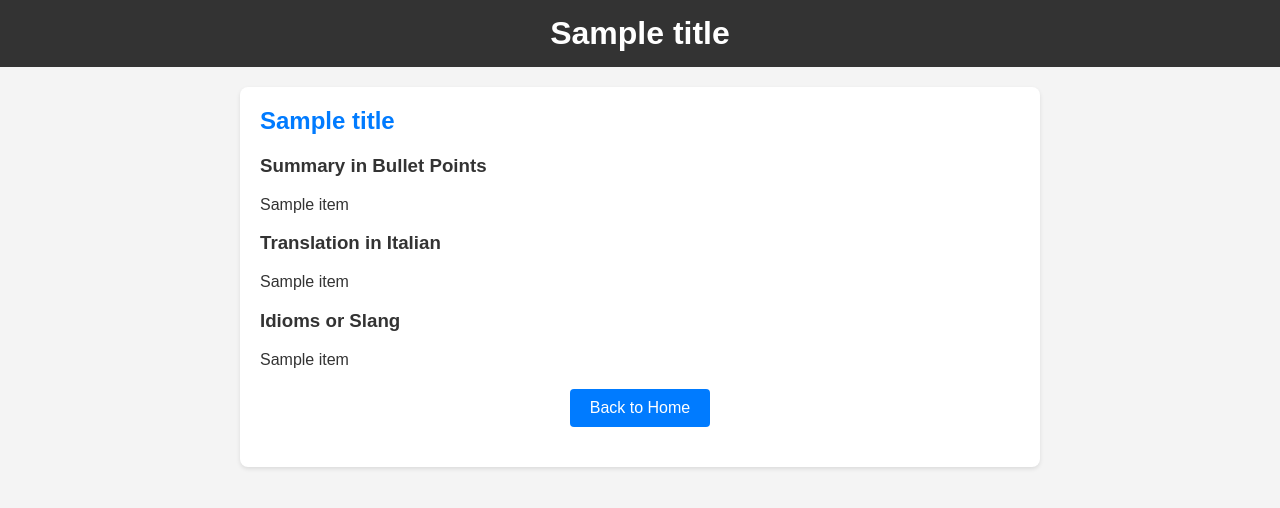
After one commit to acascioli/news_aggregator, a Flask app: template src/news_parser/templates/article.html in a window 1280 px wide. The commit adds this page. Shown: the top 508 px of the page. Run offline with Flask 3, Linux system fonts and the light colour scheme; the template is opened without the code that fills it: most values are stand-ins (such as "Sample title", 1, 10 or a date in 2020).

Commit message:
working translation

```diff
--- a/src/news_parser/app.py
+++ b/src/news_parser/app.py
@@ -1,31 +1,95 @@
-from pprint import pprint
+import os
 
 import feedparser
+import markdown
+import openai
+import requests
+from bs4 import BeautifulSoup
+from dotenv import load_dotenv
 from flask import Flask, render_template, request
+
+load_dotenv()
+
+client = openai.OpenAI(
+    api_key=os.environ.get("OPENAI_API_KEY"),
+)
+
+
+# Function to scrape the content of the news article from its URL
+def scrape_content(url):
+    response = requests.get(url)
+    soup = BeautifulSoup(response.content, "html.parser")
+
+    # This is highly dependent on the website structure; you might need to adjust these selectors.
+    paragraphs = soup.find_all("p")
+    content = " ".join([para.get_text() for para in paragraphs])
+
+    return content
+
+
+# Function to interact with OpenAI API
+def summarize_and_translate(text):
+    # Call the OpenAI API
+    response = openai.chat.completions.create(
+        model="gpt-4o-mini",
+        messages=[
+            {
+                "role": "system",
+                "content": "You are a translator and summarizer. ",
+            },
+            {
+                "role": "system",
+                "content": "Make sure to be consistent with the markdown style troughout the responses. ",
+            },
+            {"role": "user", "content": f"Text: {text}"},
+            {
+                "role": "user",
+                "content": "Task 1: Summarize the above text in bullet points in the original language (source_language).",
+            },
+            {
+                "role": "user",
+                "content": "Task 2: Translate each bullet point into Italian.",
+            },
+            {
+                "role": "user",
+                "content": "Task 3: Identify any idioms or slang used in the original language and list them with an explanation in italian.",
+            },
+        ],
+    )
+
+    # Extract the response
+    output = response.choices[0].message
+    return output
+
 
 app = Flask(__name__)
 
 RSS_FEEDS = {
-    "Yahoo Finance": "https://finance.yahoo.com/news/rssindex",
     "Hacker News": "https://news.ycombinator.com/rss",
-    "Wall Street Journal": "https://feeds.a.dj.com/rss/RSSMarketsMain.xml",
-    "CNBC": "https://search.cnbc.com/rs/search/combinedcms/view.xml?partnerId=wrss01&id=15839069",
+    "BBC News - World": "https://feeds.bbci.co.uk/news/world/rss.xml",
+    "BBC News - Health": "https://feeds.bbci.co.uk/news/health/rss.xml",
+    "BBC News - Tech": "https://feeds.bbci.co.uk/news/technology/rss.xml",
+    "BBC News - Science and Environment": "https://feeds.bbci.co.uk/news/science_and_environment/rss.xml?edition=uk",
+    "Zeit": "https://newsfeed.zeit.de/index",
 }
 
 
-@app.route("/")
-def index():
+def parse_RSS():
     articles = []
     for source, feed in RSS_FEEDS.items():
         parsed_feed = feedparser.parse(feed)
-        pprint(parsed_feed.entries[0])
         entries = [(source, entry) for entry in parsed_feed.entries]
         articles.extend(entries)
 
     articles = sorted(
         articles, key=lambda x: x[1].published_parsed, reverse=True
     )
+    return articles
 
+
+@app.route("/")
+def index():
+    articles = parse_RSS()
     page = request.args.get("page", 1, type=int)
     per_page = 10
     total_articles = len(articles)
@@ -60,5 +124,57 @@ def search():
     return render_template("search_results.html", articles=results, query=query)
 
 
+@app.route("/article/<article_title>")
+def article(article_title):
+    try:
+        articles = parse_RSS()
+        article_title = "".join(e for e in article_title if e.isalnum())
+        current_title = "".join(e for e in articles[1][1].title if e.isalnum())
+        for article in articles:
+            current_title = "".join(e for e in article[1].title if e.isalnum())
+            if current_title == article_title:
+                selected_article = article[1]
+                result = summarize_and_translate(
+                    scrape_content(selected_article.link)
+                )
+                if result.content:
+                    task_1 = (
+                        result.content.split("###")[1]
+                        .split("\n\n")[1]
+                        .split("\n")
+                    )
+                    task_2 = (
+                        result.content.split("###")[2]
+                        .split("\n\n")[1]
+                        .split("\n")
+                    )
+                    task_3 = (
+                        result.content.split("###")[3]
+                        .split("\n\n")[1]
+                        .split("\n")
+                    )
+                    print(task_1)
+                    task_1 = [markdown.markdown(item) for item in task_1]
+                    print(task_1)
+                    task_2 = [markdown.markdown(item) for item in task_2]
+                    task_3 = [markdown.markdown(item) for item in task_3]
+                    # print(task_3)
+                    # if task_3[0][0] == 1:
+                    #     task_3 = [item.split(". ")[-1] for item in task_3]
+                    # else:
+                    #     task_3 = [item.replace(" - ", ": ") for item in task_3]
+                    return render_template(
+                        "article.html",
+                        title=selected_article.title,
+                        link=selected_article.link,
+                        summary=task_1,
+                        translation=task_2,
+                        idioms=task_3,
+                    )
+    except Exception as e:
+        print(e)
+        return "Something went wrong!"
+
+
 if __name__ == "__main__":
     app.run(debug=True)
--- /dev/null
+++ b/src/news_parser/templates/article.html
@@ -0,0 +1,44 @@
+<!doctype html>
+<html lang="en">
+    <head>
+        <meta charset="UTF-8" />
+        <meta name="viewport" content="width=device-width, initial-scale=1.0" />
+        <title>{{ title }}</title>
+        <link
+            rel="stylesheet"
+            href="{{ url_for('static', filename='style.css') }}"
+        />
+    </head>
+    <body>
+        <header>
+            <h1>{{ title }}</h1>
+        </header>
+
+        <div class="articles">
+            <article>
+                <h2><a href="{{ link }}" target="_blank">{{ title }}</a></h2>
+
+                <h3>Summary in Bullet Points</h3>
+
+                {% for item in summary %} {{ item | safe }}
+                <!-- Use 'safe' to render the HTML -->
+                {% endfor %}
+
+                <h3>Translation in Italian</h3>
+
+                {% for item in translation %} {{ item | safe }}
+                <!-- Use 'safe' to render the HTML -->
+                {% endfor %}
+
+                <h3>Idioms or Slang</h3>
+                {% for item in idioms %} {{ item | safe }}
+                <!-- Use 'safe' to render the HTML -->
+                {% endfor %}
+
+                <div class="pagination">
+                    <a href="{{ url_for('index') }}">Back to Home</a>
+                </div>
+            </article>
+        </div>
+    </body>
+</html>
```
Also changed, not shown: src/news_parser/templates/index.html (+6 -6 lines), 2 other files.
